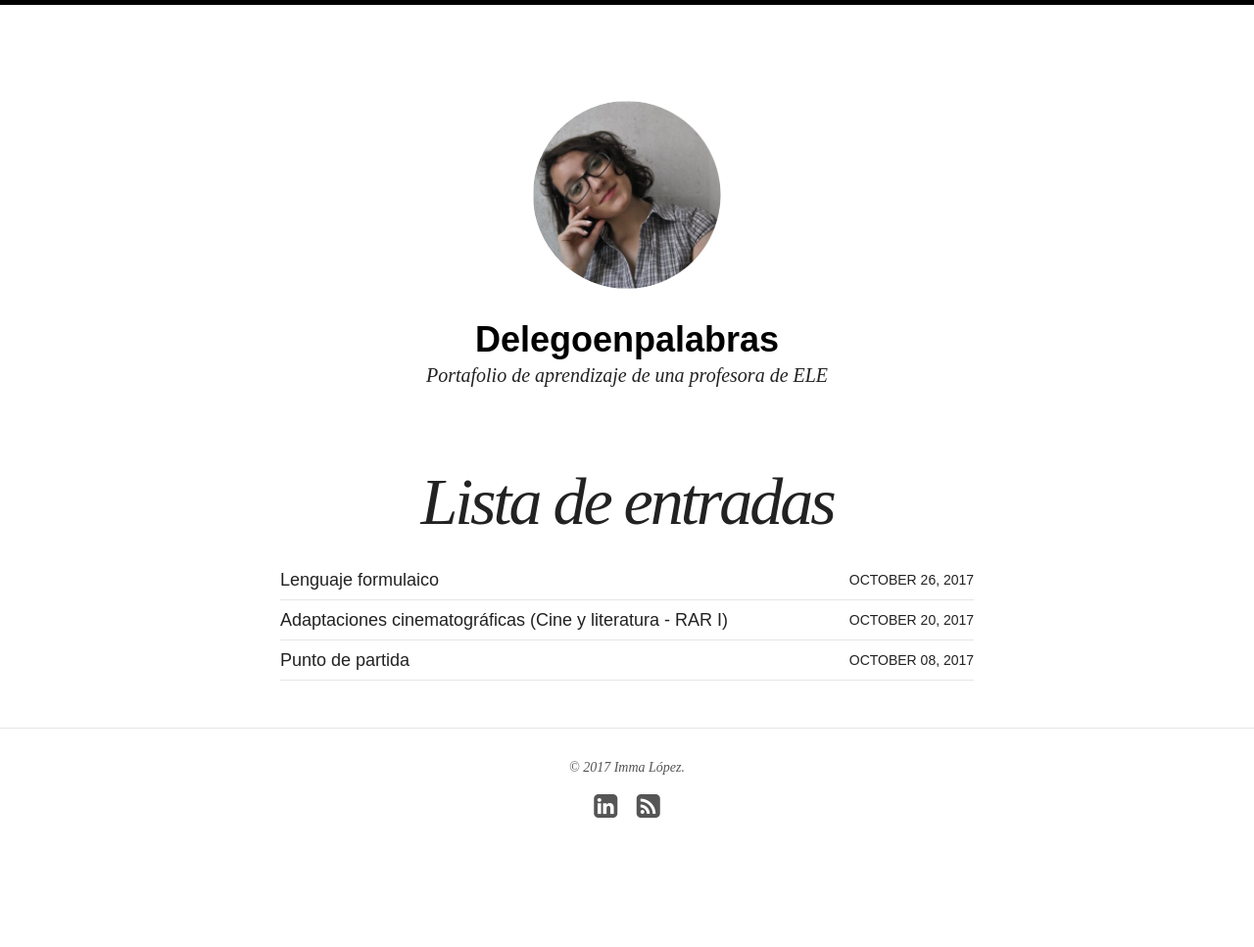
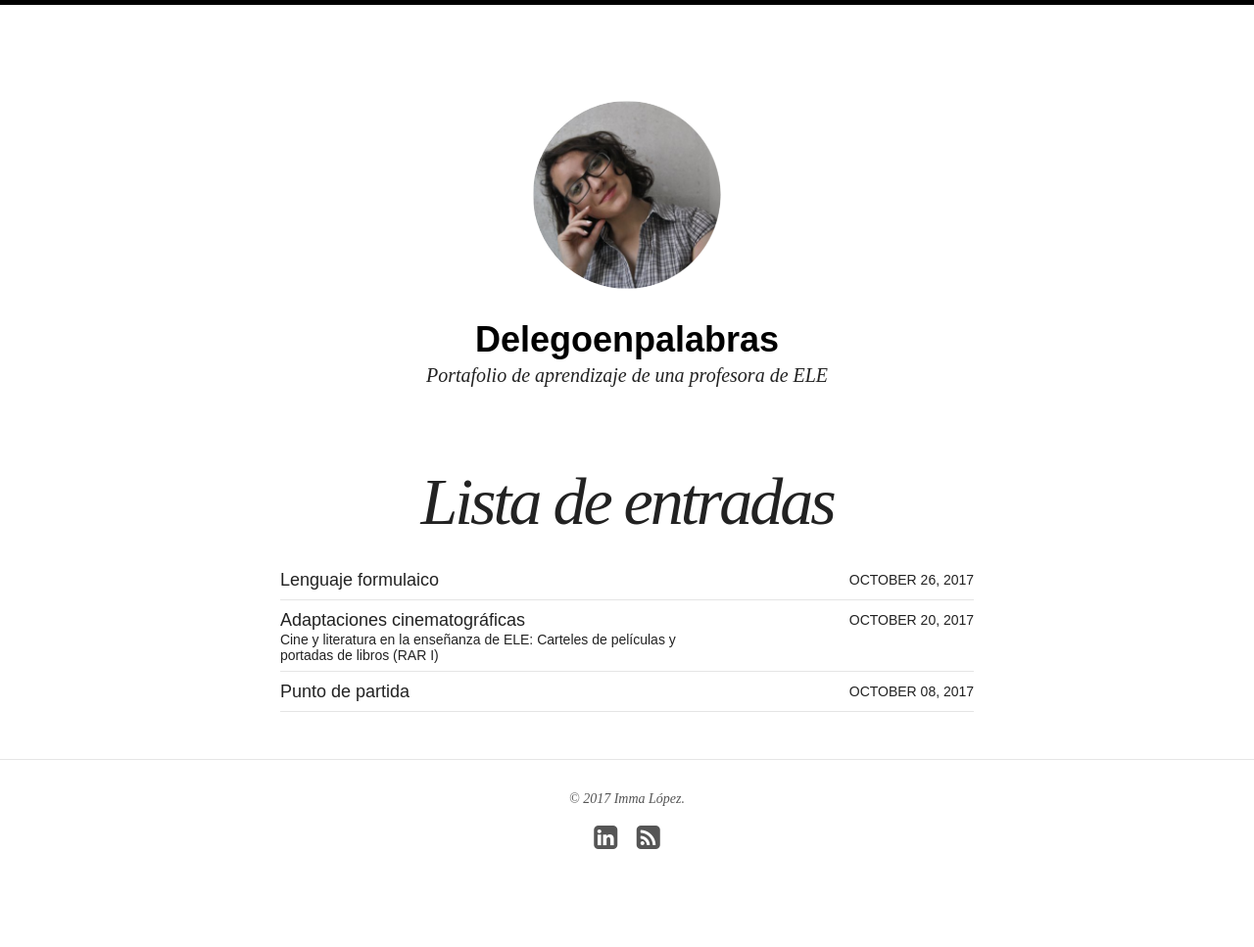
Before and after one commit to immalopez/immalopez.github.io, a Jekyll site: the page built from index.html, in a window 1280 px wide. Shown: the whole page at 98% size. Built offline with Jekyll 4.4.1, drawn with Linux system fonts in a browser that asks for light colours; nearby versions of some CDN libraries; before the commit the page ends 935 px from its top, so only the background shows below that.

Commit message:
Update 2017-10-20-carteles-y-portadas.md

```diff
--- a/_posts/blog/2017-10-20-carteles-y-portadas.md
+++ b/_posts/blog/2017-10-20-carteles-y-portadas.md
@@ -1,9 +1,9 @@
 ---
 layout: post
-title: Adaptaciones cinematográficas (Cine y literatura - RAR I)
+title: Adaptaciones cinematográficas
 modified:
 categories: blog
-excerpt: ""
+excerpt: "Cine y literatura en la enseñanza de ELE: Carteles de películas y portadas de libros (RAR I)"
 tags: []
 image:
   feature:
```
